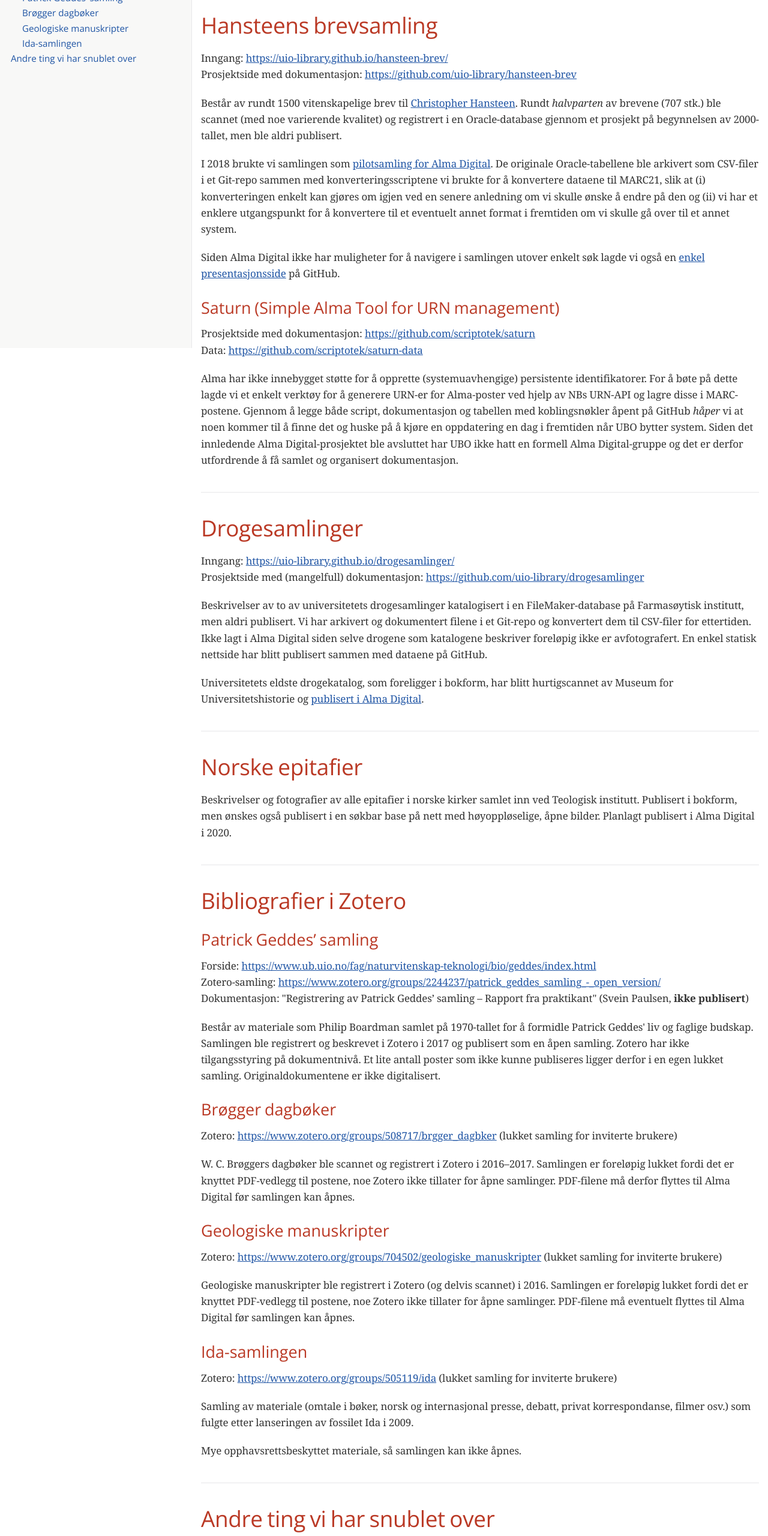
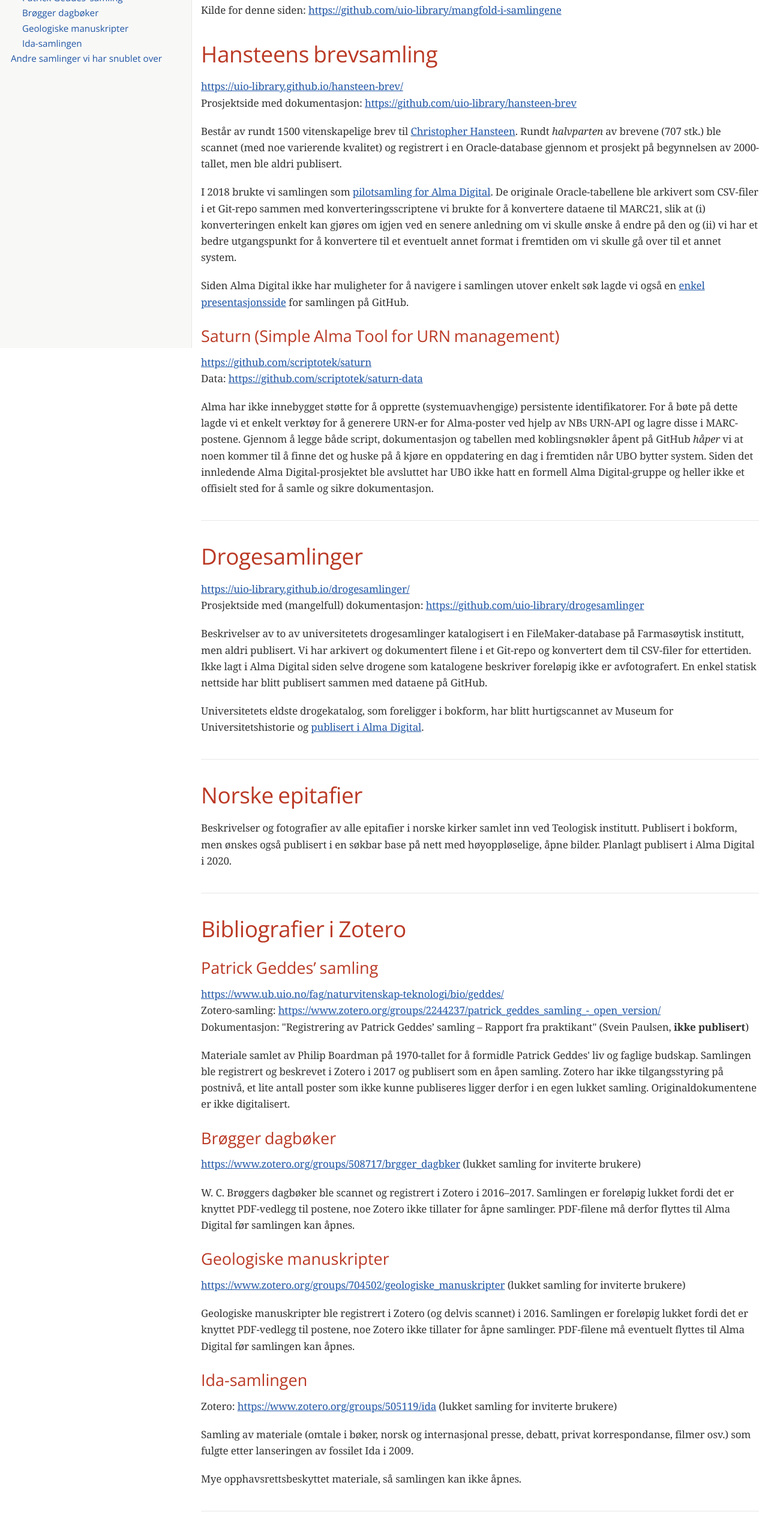
Before and after one commit to uio-library/mangfold-i-samlingene, a plain HTML site: page index.html in a window 1280 px wide. Shown: the part 220-2780 px from the top of the page at 60% size. Drawn offline with nearby package versions, Linux system fonts and the light colour scheme; a web font is replaced by a local one.

Commit message:
Omskriver litt

```diff
--- a/index.html
+++ b/index.html
@@ -462,7 +462,7 @@ body.book #toc,body.book #preamble,body.book h1.sect0,body.book .sect1>h2{page-b
 <li><a href="#_ida_samlingen">Ida-samlingen</a></li>
 </ul>
 </li>
-<li><a href="#_andre_ting_vi_har_snublet_over">Andre ting vi har snublet over</a></li>
+<li><a href="#_andre_samlinger_vi_har_snublet_over">Andre samlinger vi har snublet over</a></li>
 </ul>
 </div>
 </div>
@@ -472,13 +472,16 @@ body.book #toc,body.book #preamble,body.book h1.sect0,body.book .sect1>h2{page-b
 <div class="paragraph">
 <p>Lenker og bakgrunnsinformasjon for prosjekter omtalt på <a href="poster.pdf">posteren</a> (PDF, 1.1 MB) presentert på konferansen <a href="https://www.uib.no/ub/fagressurser/spesialsamlingene/129101/program-konferansen-spesialsamlinger-i-bibliotekene-2019"><em>Spesialsamlinger i bibliotekene</em> (2019)</a>.</p>
 </div>
+<div class="paragraph">
+<p>Kilde for denne siden: <a href="https://github.com/uio-library/mangfold-i-samlingene" class="bare">https://github.com/uio-library/mangfold-i-samlingene</a></p>
+</div>
 </div>
 </div>
 <div class="sect1">
 <h2 id="_hansteens_brevsamling"><a class="link" href="#_hansteens_brevsamling">Hansteens brevsamling</a></h2>
 <div class="sectionbody">
 <div class="paragraph">
-<p>Inngang: <a href="https://uio-library.github.io/hansteen-brev/" class="bare">https://uio-library.github.io/hansteen-brev/</a><br>
+<p><a href="https://uio-library.github.io/hansteen-brev/" class="bare">https://uio-library.github.io/hansteen-brev/</a><br>
 Prosjektside med dokumentasjon: <a href="https://github.com/uio-library/hansteen-brev" class="bare">https://github.com/uio-library/hansteen-brev</a></p>
 </div>
 <div class="paragraph">
@@ -487,22 +490,22 @@ Rundt <em>halvparten</em> av brevene (707 stk.) ble scannet (med noe varierende
 </div>
 <div class="paragraph">
 <p>I 2018 brukte vi samlingen som <a href="https://bibsys-almaprimo.hosted.exlibrisgroup.com/primo-explore/collectionDiscovery?vid=UIO&amp;collectionId=81218451430002204&amp;lang=no_NO">pilotsamling for Alma Digital</a>.
-De originale Oracle-tabellene ble arkivert som CSV-filer i et Git-repo sammen med konverteringsscriptene vi brukte for å konvertere dataene til MARC21, slik at (i) konverteringen enkelt kan gjøres om igjen ved en senere anledning om vi skulle ønske å endre på den og (ii) vi har et enklere utgangspunkt for å konvertere til et eventuelt annet format  i fremtiden om vi skulle gå over til et annet system.</p>
+De originale Oracle-tabellene ble arkivert som CSV-filer i et Git-repo sammen med konverteringsscriptene vi brukte for å konvertere dataene til MARC21, slik at (i) konverteringen enkelt kan gjøres om igjen ved en senere anledning om vi skulle ønske å endre på den og (ii) vi har et bedre utgangspunkt for å konvertere til et eventuelt annet format i fremtiden om vi skulle gå over til et annet system.</p>
 </div>
 <div class="paragraph">
-<p>Siden Alma Digital ikke har muligheter for å navigere i samlingen utover enkelt søk lagde vi også en <a href="https://uio-library.github.io/hansteen-brev/">enkel presentasjonsside</a> på GitHub.</p>
+<p>Siden Alma Digital ikke har muligheter for å navigere i samlingen utover enkelt søk lagde vi også en <a href="https://uio-library.github.io/hansteen-brev/">enkel presentasjonsside</a> for samlingen på GitHub.</p>
 </div>
 <div class="sect2">
 <h3 id="_saturn_simple_alma_tool_for_urn_management"><a class="link" href="#_saturn_simple_alma_tool_for_urn_management">Saturn (Simple Alma Tool for URN management)</a></h3>
 <div class="paragraph">
-<p>Prosjektside med dokumentasjon: <a href="https://github.com/scriptotek/saturn" class="bare">https://github.com/scriptotek/saturn</a><br>
+<p><a href="https://github.com/scriptotek/saturn" class="bare">https://github.com/scriptotek/saturn</a><br>
 Data: <a href="https://github.com/scriptotek/saturn-data" class="bare">https://github.com/scriptotek/saturn-data</a></p>
 </div>
 <div class="paragraph">
 <p>Alma har ikke innebygget støtte for å opprette (systemuavhengige) persistente identifikatorer.
 For å bøte på dette lagde vi et enkelt verktøy for å generere URN-er for Alma-poster ved hjelp av NBs URN-API og lagre disse i MARC-postene.
 Gjennom å legge både script, dokumentasjon og tabellen med koblingsnøkler åpent på GitHub <em>håper</em> vi at noen kommer til å finne det og huske på å kjøre en oppdatering en dag i fremtiden når UBO bytter system.
-Siden det innledende Alma Digital-prosjektet ble avsluttet har UBO ikke hatt en formell Alma Digital-gruppe og det er derfor utfordrende å få samlet og organisert dokumentasjon.</p>
+Siden det innledende Alma Digital-prosjektet ble avsluttet har UBO ikke hatt en formell Alma Digital-gruppe og heller ikke et offisielt sted for å samle og sikre dokumentasjon.</p>
 </div>
 </div>
 </div>
@@ -511,7 +514,7 @@ Siden det innledende Alma Digital-prosjektet ble avsluttet har UBO ikke hatt en
 <h2 id="_drogesamlinger"><a class="link" href="#_drogesamlinger">Drogesamlinger</a></h2>
 <div class="sectionbody">
 <div class="paragraph">
-<p>Inngang: <a href="https://uio-library.github.io/drogesamlinger/" class="bare">https://uio-library.github.io/drogesamlinger/</a><br>
+<p><a href="https://uio-library.github.io/drogesamlinger/" class="bare">https://uio-library.github.io/drogesamlinger/</a><br>
 Prosjektside med (mangelfull) dokumentasjon: <a href="https://github.com/uio-library/drogesamlinger" class="bare">https://github.com/uio-library/drogesamlinger</a></p>
 </div>
 <div class="paragraph">
@@ -540,22 +543,21 @@ Planlagt publisert i Alma Digital i 2020.</p>
 <div class="sect2">
 <h3 id="_patrick_geddes_samling"><a class="link" href="#_patrick_geddes_samling">Patrick Geddes’ samling</a></h3>
 <div class="paragraph">
-<p>Forside: <a href="https://www.ub.uio.no/fag/naturvitenskap-teknologi/bio/geddes/index.html" class="bare">https://www.ub.uio.no/fag/naturvitenskap-teknologi/bio/geddes/index.html</a><br>
+<p><a href="https://www.ub.uio.no/fag/naturvitenskap-teknologi/bio/geddes/" class="bare">https://www.ub.uio.no/fag/naturvitenskap-teknologi/bio/geddes/</a><br>
 Zotero-samling: <a href="https://www.zotero.org/groups/2244237/patrick_geddes_samling_-_open_version/" class="bare">https://www.zotero.org/groups/2244237/patrick_geddes_samling_-_open_version/</a><br>
 Dokumentasjon: "Registrering av Patrick Geddes’ samling – Rapport fra praktikant" (Svein Paulsen, <strong>ikke publisert</strong>)</p>
 </div>
 <div class="paragraph">
-<p>Består av materiale som Philip Boardman samlet på 1970-tallet for å formidle Patrick Geddes' liv og faglige budskap.
+<p>Materiale samlet av Philip Boardman på 1970-tallet for å formidle Patrick Geddes' liv og faglige budskap.
 Samlingen ble registrert og beskrevet i Zotero i 2017 og publisert som en åpen samling.
-Zotero har ikke tilgangsstyring på dokumentnivå.
-Et lite antall poster som ikke kunne publiseres ligger derfor i en egen lukket samling.
+Zotero har ikke tilgangsstyring på postnivå, et lite antall poster som ikke kunne publiseres ligger derfor i en egen lukket samling.
 Originaldokumentene er ikke digitalisert.</p>
 </div>
 </div>
 <div class="sect2">
 <h3 id="_brøgger_dagbøker"><a class="link" href="#_brøgger_dagbøker">Brøgger dagbøker</a></h3>
 <div class="paragraph">
-<p>Zotero: <a href="https://www.zotero.org/groups/508717/brgger_dagbker" class="bare">https://www.zotero.org/groups/508717/brgger_dagbker</a> (lukket samling for inviterte brukere)</p>
+<p><a href="https://www.zotero.org/groups/508717/brgger_dagbker" class="bare">https://www.zotero.org/groups/508717/brgger_dagbker</a> (lukket samling for inviterte brukere)</p>
 </div>
 <div class="paragraph">
 <p>W. C. Brøggers dagbøker ble scannet og registrert i Zotero i 2016–2017.
@@ -567,7 +569,7 @@ PDF-filene må derfor flyttes til Alma Digital før samlingen kan åpnes.</p>
 <div class="sect2">
 <h3 id="_geologiske_manuskripter"><a class="link" href="#_geologiske_manuskripter">Geologiske manuskripter</a></h3>
 <div class="paragraph">
-<p>Zotero: <a href="https://www.zotero.org/groups/704502/geologiske_manuskripter" class="bare">https://www.zotero.org/groups/704502/geologiske_manuskripter</a> (lukket samling for inviterte brukere)</p>
+<p><a href="https://www.zotero.org/groups/704502/geologiske_manuskripter" class="bare">https://www.zotero.org/groups/704502/geologiske_manuskripter</a> (lukket samling for inviterte brukere)</p>
 </div>
 <div class="paragraph">
 <p>Geologiske manuskripter ble registrert i Zotero (og delvis scannet) i 2016.
@@ -592,7 +594,7 @@ som fulgte etter lanseringen av fossilet Ida i 2009.</p>
 </div>
 </div>
 <div class="sect1">
-<h2 id="_andre_ting_vi_har_snublet_over"><a class="link" href="#_andre_ting_vi_har_snublet_over">Andre ting vi har snublet over</a></h2>
+<h2 id="_andre_samlinger_vi_har_snublet_over"><a class="link" href="#_andre_samlinger_vi_har_snublet_over">Andre samlinger vi har snublet over</a></h2>
 <div class="sectionbody">
 <div class="ulist">
 <ul>
@@ -603,7 +605,7 @@ som fulgte etter lanseringen av fossilet Ida i 2009.</p>
 <p>Informatikkbibliotekets samling av gamle datamaskiner: Ikke beskrevet</p>
 </li>
 <li>
-<p>Forskerarkiver, f.eks. etter Rosseland.</p>
+<p>Forskerarkive etter Rosseland.</p>
 </li>
 </ul>
 </div>
@@ -612,7 +614,7 @@ som fulgte etter lanseringen av fossilet Ida i 2009.</p>
 </div>
 <div id="footer">
 <div id="footer-text">
-Last updated 2019-12-11 00:10:03 +0100
+Last updated 2019-12-11 00:42:43 +0100
 </div>
 </div>
 </body>
```
Also changed, not shown: 1 other file.
